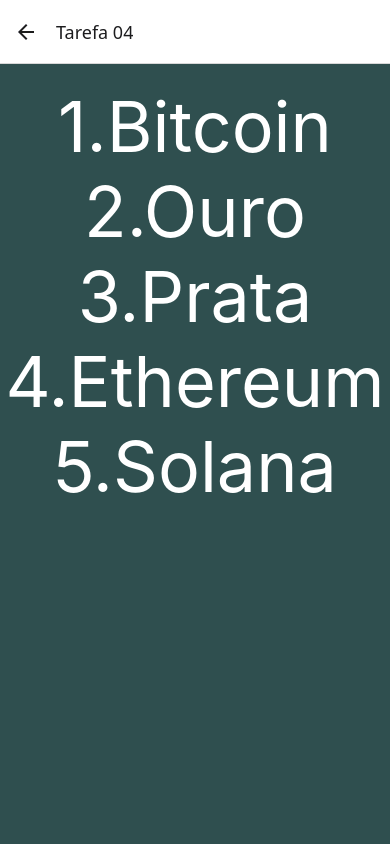
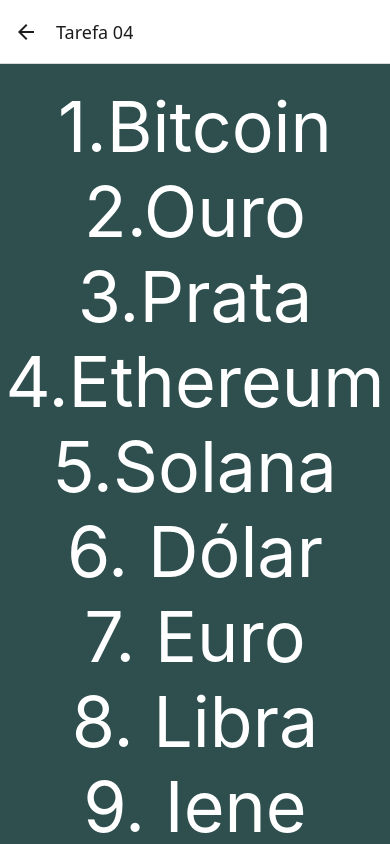
Before and after one commit to LFbruck/TestePerformance1-ReactNative, a React Native app: screen /Task04 in a window 390 px wide. Built offline with nearby package versions, Linux system fonts and the light colour scheme; what react-native-worklets would draw is missing.

Commit message:
fix: Bug Fix Tarefa 4

```diff
--- a/src/screens/Task04Screen.tsx
+++ b/src/screens/Task04Screen.tsx
@@ -9,7 +9,21 @@
             <Text style={styles.title}>3.Prata</Text>
             <Text style={styles.title}>4.Ethereum</Text>
             <Text style={styles.title}>5.Solana</Text>
-
+            <Text style={styles.title}>6. Dólar</Text>
+            <Text style={styles.title}>7. Euro</Text>
+            <Text style={styles.title}>8. Libra</Text>
+            <Text style={styles.title}>9. Iene</Text>
+            <Text style={styles.title}>10. Real</Text>
+            <Text style={styles.title}>6. Diamante</Text>
+            <Text style={styles.title}>7. Platina</Text>
+            <Text style={styles.title}>8. Dólar</Text>
+            <Text style={styles.title}>9. Euro</Text>
+            <Text style={styles.title}>10. Cardano</Text>
+            <Text style={styles.title}>11. Polkadot</Text>
+            <Text style={styles.title}>12. Litecoin</Text>
+            <Text style={styles.title}>13. Chainlink</Text>
+            <Text style={styles.title}>14. Avalanche</Text>
+            <Text style={styles.title}>15. Polygon</Text>
         </ScrollView>
     );
 }
```
